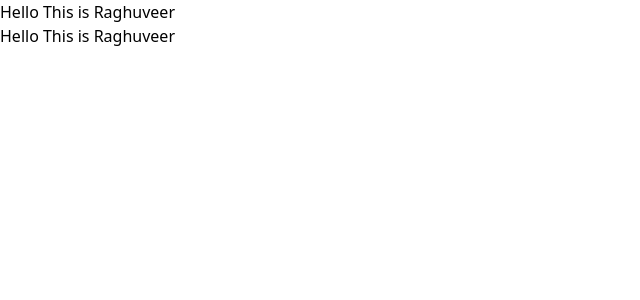
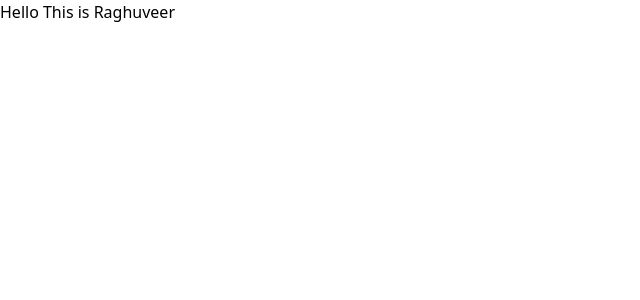
Before and after one commit to Raghuveer842958/NextJs-Demo, a Next.js app: page / in a window 1280 px wide. Shown: the top 300 px of the page, without its empty margins (0-640 px from the left). Built offline with nearby package versions, Linux system fonts and the light colour scheme.

Commit message:
learn app routing

```diff
--- a/src/app/page.js
+++ b/src/app/page.js
@@ -4,7 +4,7 @@ export default function Home() {
   return (
     <>
       <h1>Hello This is Raghuveer</h1>
-      <h1>Hello This is Raghuveer</h1>
+      {/* <h1>Hello This is Raghuveer</h1> */}
     </>
   );
 }
```
